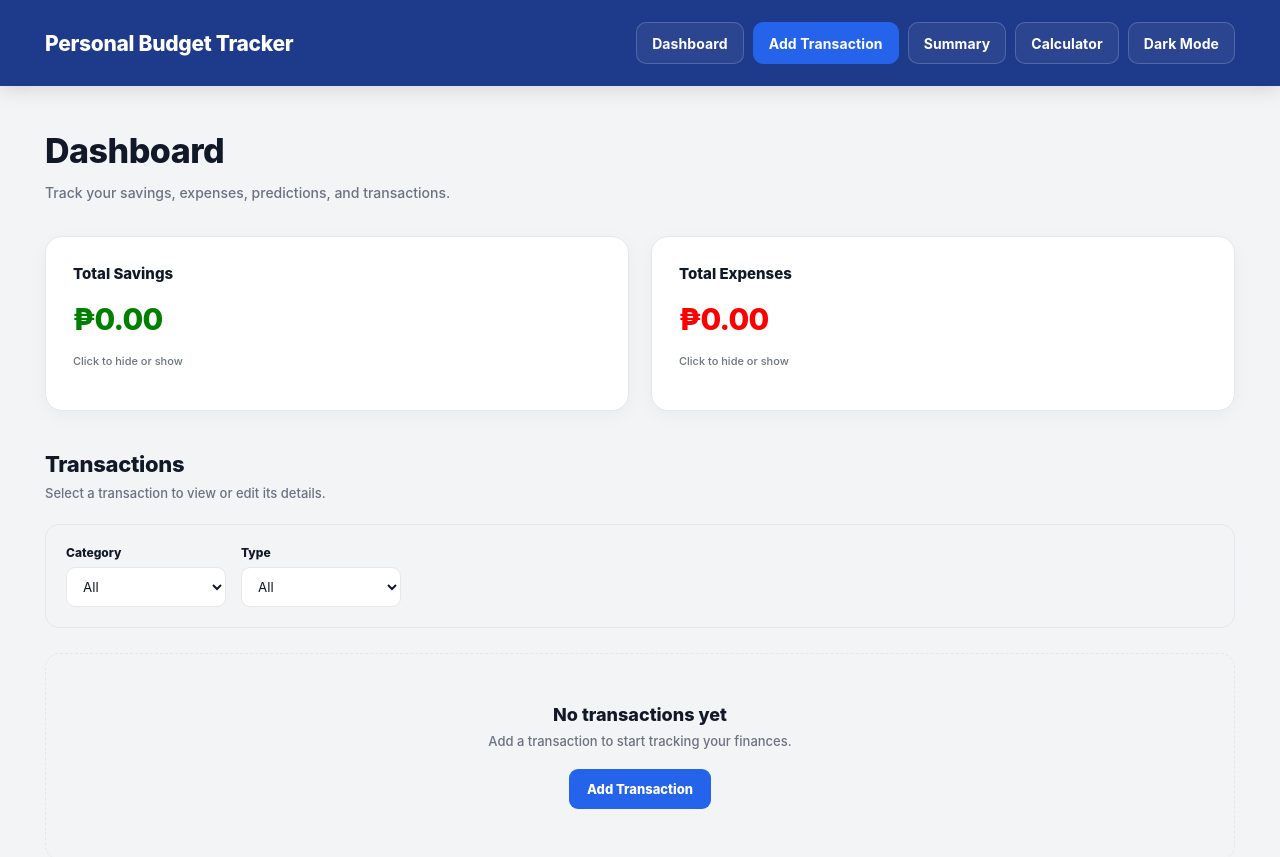
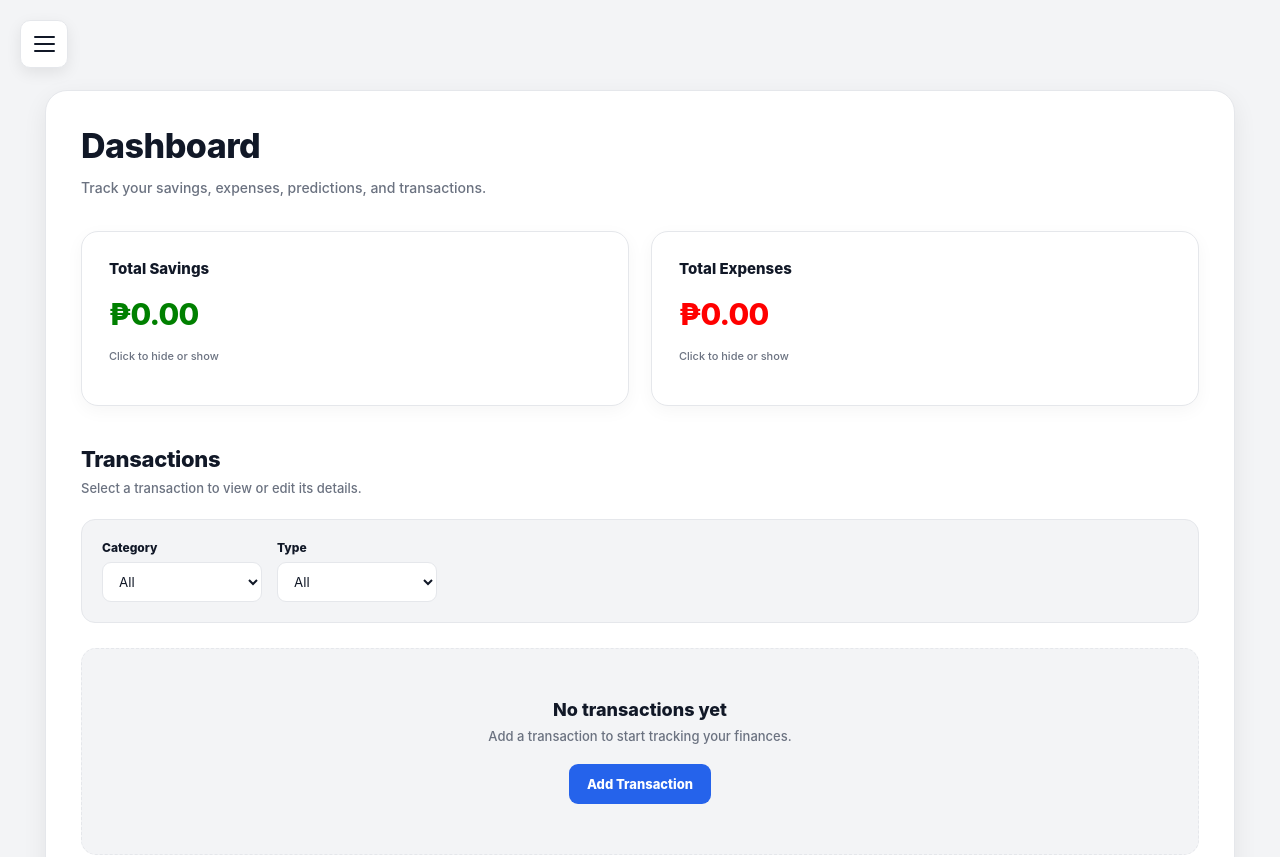
Before and after one commit to mfonso11/midterm-project-webdvt, a React (Vite) app: page / in a window 1280 px wide. Shown: the top 857 px of the page. Built offline with nearby package versions, Linux system fonts and the light colour scheme.

Commit message:
changes to the navbar

```diff
--- a/src/App.jsx
+++ b/src/App.jsx
@@ -1,21 +1,110 @@
-import { Routes, Route } from "react-router-dom";
+import { useState } from "react";
+import { Link, Routes, Route } from "react-router-dom";
 
 import Dashboard from "./pages/Dashboard";
 import AddTransaction from "./pages/AddTransaction";
 import TransactionDetail from "./pages/TransactionDetail";
 import Summary from "./pages/Summary";
 import Calculator from "./pages/Calculator";
-import Navbar from "./components/Navbar";
 
 function App() {
+  const [menuOpen, setMenuOpen] = useState(false);
+
+  const closeMenu = () => {
+    setMenuOpen(false);
+  };
+
   return (
     <div className="app">
 
-      <Navbar />
+      {/* ================================
+          HAMBURGER BUTTON
+      ================================= */}
 
-      <main className="app-main">
+      <button
+        className={`hamburger-button ${
+          menuOpen ? "menu-open" : ""
+        }`}
+        onClick={() =>
+          setMenuOpen(!menuOpen)
+        }
+        aria-label="Toggle navigation"
+      >
+        <span></span>
+        <span></span>
+        <span></span>
+      </button>
 
-        <div className="app-content">
+
+      {/* ================================
+          NAVIGATION
+      ================================= */}
+
+      <header
+        className={`app-header ${
+          menuOpen ? "header-visible" : ""
+        }`}
+      >
+
+        <div className="header-inner">
+
+          <Link
+            to="/"
+            className="app-logo"
+            onClick={closeMenu}
+          >
+            Personal Budget Tracker
+          </Link>
+
+
+          <nav className="app-navigation">
+
+            <Link
+              to="/"
+              className="nav-box"
+              onClick={closeMenu}
+            >
+              Dashboard
+            </Link>
+
+            <Link
+              to="/add"
+              className="nav-box add-nav-box"
+              onClick={closeMenu}
+            >
+              Add Transaction
+            </Link>
+
+            <Link
+              to="/summary"
+              className="nav-box"
+              onClick={closeMenu}
+            >
+              Summary
+            </Link>
+
+            <Link
+              to="/calculator"
+              className="nav-box"
+              onClick={closeMenu}
+            >
+              Calculator
+            </Link>
+
+          </nav>
+
+        </div>
+
+      </header>
+
+
+      {/* ================================
+          MAIN CONTENT
+      ================================= */}
+
+      <main>
+
+        <div className="page-container">
 
           <Routes>
 
--- a/src/index.css
+++ b/src/index.css
@@ -1603,3 +1603,163 @@ section {
   }
 
 }
+
+/* =====================================================
+   HAMBURGER MENU
+===================================================== */
+
+.hamburger-button {
+  position: fixed;
+
+  top: 20px;
+  left: 20px;
+
+  width: 48px;
+  height: 48px;
+
+  display: flex;
+
+  flex-direction: column;
+
+  align-items: center;
+
+  justify-content: center;
+
+  gap: 5px;
+
+  padding: 0;
+
+  border: 1px solid var(--border-color);
+
+  border-radius: 10px;
+
+  background: var(--card-background);
+
+  color: var(--text-color);
+
+  box-shadow:
+    0 5px 15px
+    rgba(0, 0, 0, 0.08);
+
+  z-index: 1000;
+
+  transition:
+    background 0.2s ease,
+    transform 0.2s ease,
+    box-shadow 0.2s ease;
+}
+
+.hamburger-button:hover {
+  transform: translateY(-2px);
+
+  box-shadow:
+    0 8px 20px
+    rgba(0, 0, 0, 0.12);
+}
+
+.hamburger-button span {
+  display: block;
+
+  width: 21px;
+  height: 2px;
+
+  border-radius: 2px;
+
+  background: var(--text-color);
+
+  transition:
+    transform 0.25s ease,
+    opacity 0.2s ease;
+}
+
+
+/* =====================================================
+   HAMBURGER OPEN STATE
+===================================================== */
+
+.hamburger-button.menu-open span:nth-child(1) {
+  transform:
+    translateY(7px)
+    rotate(45deg);
+}
+
+.hamburger-button.menu-open span:nth-child(2) {
+  opacity: 0;
+}
+
+.hamburger-button.menu-open span:nth-child(3) {
+  transform:
+    translateY(-7px)
+    rotate(-45deg);
+}
+
+
+/* =====================================================
+   NAVBAR HIDDEN BY DEFAULT
+===================================================== */
+
+.app-header {
+  position: fixed;
+
+  top: 0;
+  left: 0;
+
+  width: 100%;
+
+  transform:
+    translateY(-110%);
+
+  opacity: 0;
+
+  pointer-events: none;
+
+  transition:
+    transform 0.3s ease,
+    opacity 0.25s ease;
+
+  z-index: 999;
+}
+
+
+/* =====================================================
+   NAVBAR VISIBLE
+===================================================== */
+
+.app-header.header-visible {
+  transform:
+    translateY(0);
+
+  opacity: 1;
+
+  pointer-events: auto;
+}
+
+
+/* =====================================================
+   EXTRA SPACE FOR HAMBURGER
+===================================================== */
+
+main {
+  padding-top: 90px;
+}
+
+
+/* =====================================================
+   MOBILE
+===================================================== */
+
+@media (max-width: 600px) {
+
+  .hamburger-button {
+    top: 15px;
+    left: 15px;
+
+    width: 44px;
+    height: 44px;
+  }
+
+  main {
+    padding-top: 75px;
+  }
+
+}
```
